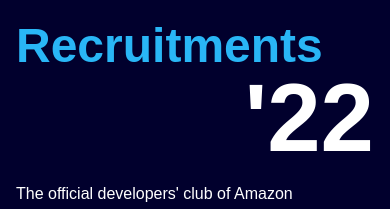
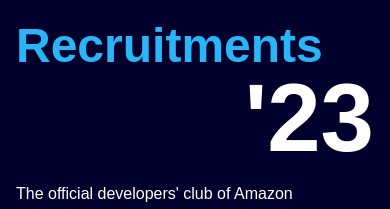
Before and after one commit to AlexaSRM/Recruitment-Portal, a Next.js app: page / in a window 390 px wide. Shown: the part 387-596 px from the top of the page. Built offline with nearby package versions, Linux system fonts and the light colour scheme.

Commit message:
Update 22 -> 23

```diff
--- a/components/Landing.tsx
+++ b/components/Landing.tsx
@@ -7,7 +7,7 @@
         <div className='fold_chat md:hidden myFont border-[#29B6F6] text-[#29B6F6] border-2 w-2/3 text-center py-2 rounded-lg'><span className='text-xl '>Hey Alexa, are the recruitments open?</span></div>
         <div className='md:hidden w-3/3 myFont text-right ml-20 mr-4 border-2 text-xl mt-4 p-4 rounded-lg mb-20'>Yes! Fill the form and get a chance to join the voice that empowers the world!</div>
         <div className='md:text-7xl myFont  md:ml-2 lg:ml-0 flex lg:text-8xl text-5xl font-bold mb-4'> <span className=' text-[#29B6F6] fold'>Recruitments </span> <span className='hidden md:block'> &nbsp;&apos;22</span></div>
-        <div className='flex myFont md:hidden justify-end mr-4 text-8xl myFont font-semibold -mt-4 mb-4'>&apos;22</div>
+        <div className='flex myFont md:hidden justify-end mr-4 text-8xl myFont font-semibold -mt-4 mb-4'>&apos;23</div>
         <div className='md:ml-2 myFont text-md text-left max-w-xs md:text-2xl md:max-w-xl mb-6 '>The official developers&apos; club of Amazon Alexa at SRMIST is now open to recruiting first and second year students! </div>
         <div className='md:ml-2 flex space-x-2 md:space-x-6'>
             <div className='fold_width border-4 cursor-pointer border-white myFont px-2 py-1 md:px-4 md:py-2 rounded-xl lg:rounded-lg font-bold bg-white text-[#01002D] md:text-xl'><PopupButton id="cdPFPoHy"  className="my-button">Register Now</PopupButton></div>
```
